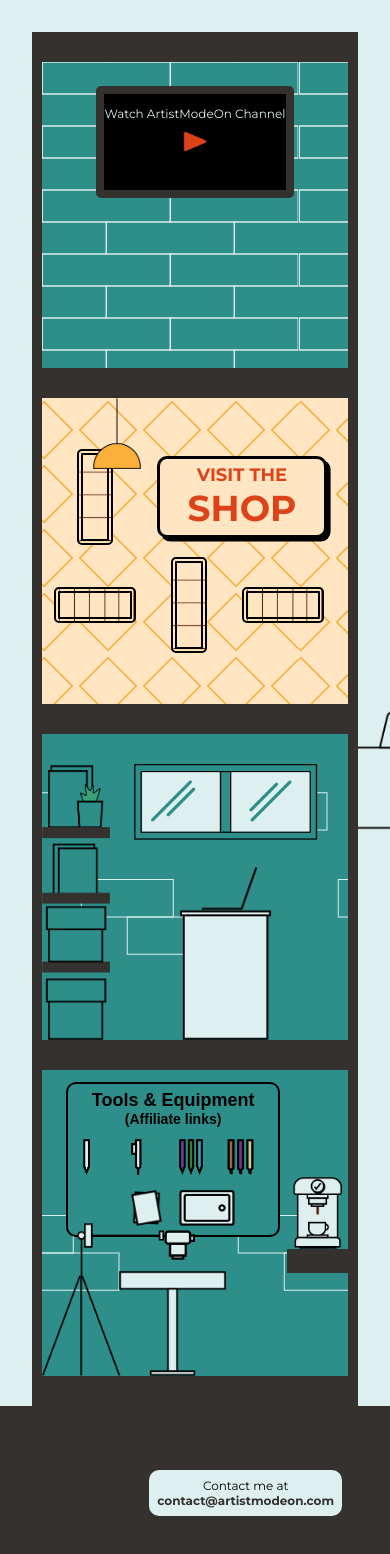
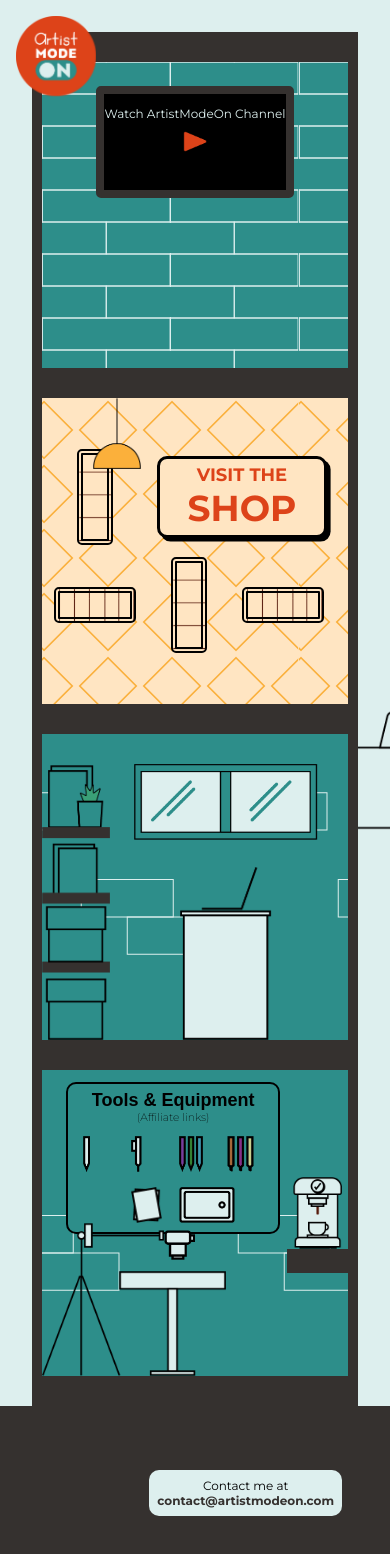
Before and after one commit to elaine2700/ArtistModeOn_website, a plain HTML site: page index.html in a window 390 px wide. Shown: the top 1554 px of the page. Drawn offline with Linux system fonts and the light colour scheme; a web font is replaced by a local one.

Commit message:
Added logo

```diff
--- a/assets/css/style.css
+++ b/assets/css/style.css
@@ -40,6 +40,23 @@ a:active{
 
 .bold{
     font-weight: 800;
+}
+
+.hide{
+    display: none;
+}
+
+/* Logo */
+.logo{
+    width: 5em;
+    display: none;
+    position: fixed;
+    left: 1em;
+    top: 1em;
+    z-index: 5;
+}
+.logo img{
+    width: 100%;
 }
 
 /* Grid settings */
@@ -164,6 +181,11 @@ footer.ground{
         inset: 0;
         position: absolute;
         margin: auto;
+    }
+    .tv > img.in-logo{
+        width: 4em;
+        margin-bottom: 0.5em;
+        margin-left: 0.5em;
     }
 
 .sofas{
@@ -362,6 +384,11 @@ footer.ground{
 .tools-board h2,h3{
     text-align: center;
 }
+    .tools-board h3{
+        font-family: 'Montserrat', sans-serif;
+        font-weight: 200;
+        font-size: 0.9em;
+    }
 
 .board-icons{
     padding-top: 1em;
@@ -537,6 +564,10 @@ footer.ground{
 }
 
 @media only screen and (max-width:600px){
+    .logo{
+        display: block;
+    }
+
     body{
         height: max-content;
     }
@@ -557,11 +588,11 @@ footer.ground{
         grid-row: 3;
     }
 
-    .ground > #contact-info{
-
-    }
-
     footer.ground{
         position: static;
     }
+
+    .tv > img.in-logo{
+        display: none;
     }
+}
--- a/index.html
+++ b/index.html
@@ -12,6 +12,10 @@
     </head>
 
     <body>
+        <header class="logo">
+            <img src="images/Logo.png">
+        </header>
+
         <div class="wrapper">
             <div class="grid">
                 <section id="video-room" class="single-container">
@@ -19,6 +23,7 @@
                         <div class="tv">
                             <p>Watch ArtistModeOn Channel</p>
                             <img src="images/VR_Play_icon.png">
+                            <img class="in-logo" src="images/Logo.png">
                         </div>
                         <div class="sofas">
                             <div>
```
Also changed, not shown: images/Logo.png (added). Lines whose indentation alone changed are shown as unchanged.
